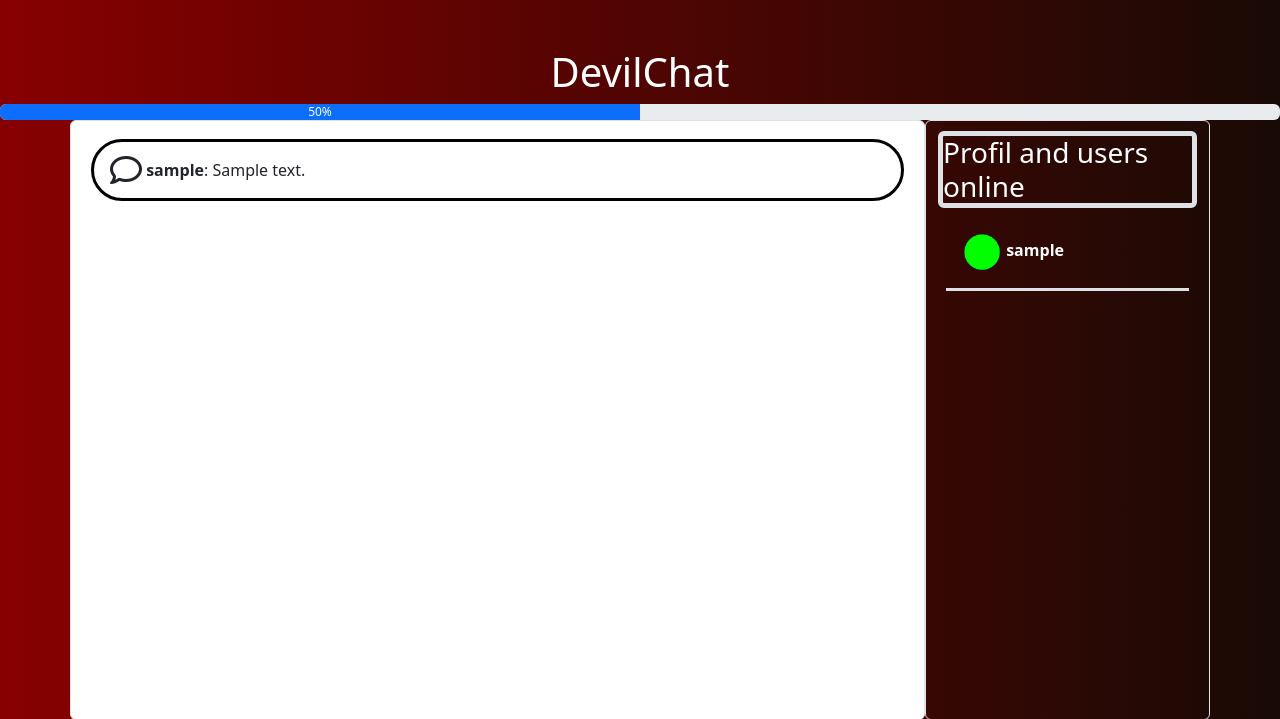
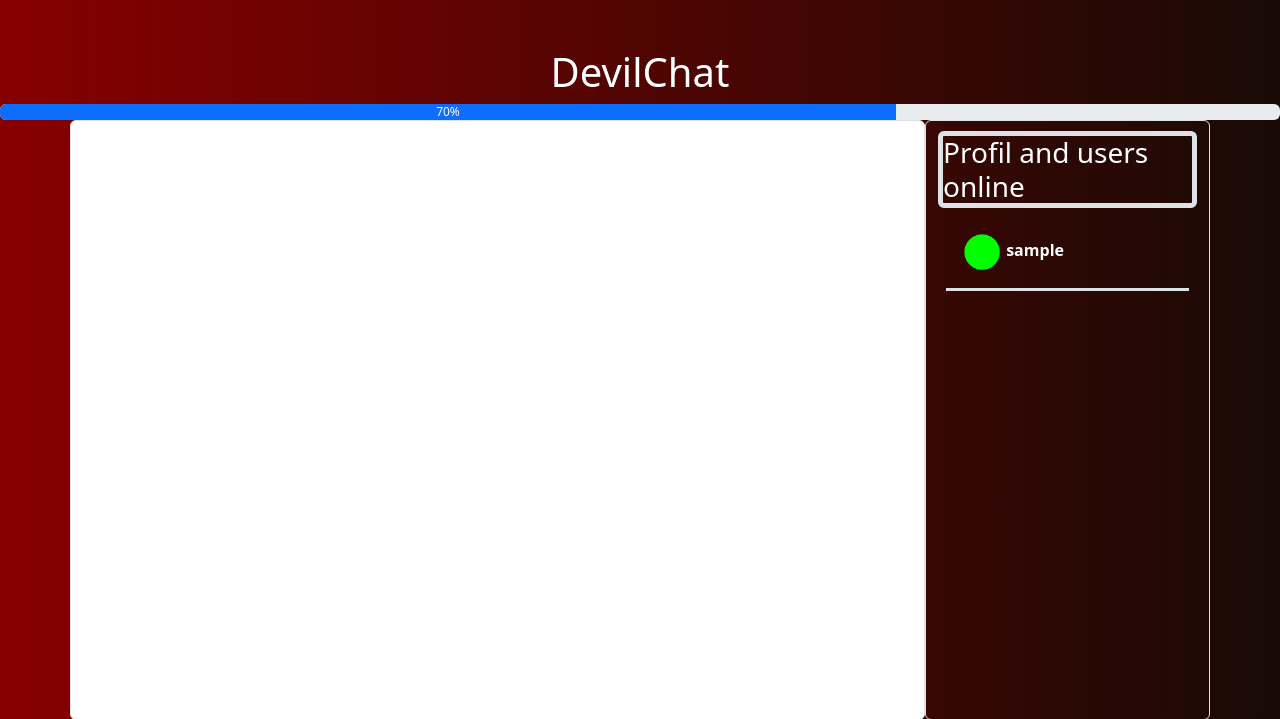
Before and after one commit to JorgeRobles1993/MiniChat-TP, a PHP site: page / in a window 1280 px wide. Shown: the top 719 px of the page. Run offline with PHP 8.4, Linux system fonts and the light colour scheme; tables that the repository leaves empty or names only in its code hold one stand-in row (values such as "Sample post"); some libraries are stand-ins or nearby versions.

Commit message:
ca marche manque le style

```diff
--- a/index.php
+++ b/index.php
@@ -2,15 +2,14 @@
 require_once './config/connexion.php';
 include './partials/header.php';
 
-
-// $prepareRequest = $connexion->prepare("SELECT ChatUsers.user_name , UserMessages.messages , UserMessages.dateHour FROM `UserMessages` LEFT JOIN ChatUsers ON UserMessages.user_id = ChatUsers.id ORDER BY `UserMessages`. `dateHour` ASC;");
 
 $prepareRequest =  $connexion->prepare(
   "SELECT * FROM `UserMessages`
   JOIN ChatUsers
       ON UserMessages.user_id = ChatUsers.id
   ORDER BY `UserMessages`. `dateHour` ASC
-  ");
+  "
+);
 
 $prepareRequest->execute();
 
@@ -26,7 +25,7 @@
 ?>
 
 <div class="progress" role="progressbar" aria-label="Success example" aria-valuenow="3" aria-valuemin="0" aria-valuemax="100">
-  <div class="progress-bar bg-primary" style="width: 50%">50%</div>
+  <div class="progress-bar bg-primary" style="width: 70%">70%</div>
 </div>
 
 <!-- chat window -->
@@ -35,18 +34,8 @@
   <div class="row align-items-start">
     <div class="chat-container col-9 border rounded ">
 
-        <?php
-        foreach ($message as $key) { ?>
-
-          <p class="border border-3 border-black rounded-pill p-3 m-2">
-
-            <i class="fa-regular fa-comment fa-2xl"></i>
-
-
-              <span class="fw-bold"> <?= $key['user_name'] .  "</span>" . ": " . $key['messages']  ?>
-          </p>
-
-        <?php  } ?>
+      <ul>
+      </ul>
 
     </div>
 
@@ -61,22 +50,17 @@
 
       <?php  } ?>
 
-
-
-      </div class="users-online">
-    </div>
-  </div>
-</div>
     </div>
 
-
+    <!-- </div class="users-online"> </div> -->
+  </div>
 
 </section>
 
 
 
 <?php
-if(isset($_COOKIE['username_cookie'])){ ?>
+if (isset($_COOKIE['username_cookie'])) { ?>
 
   <section class="container chat-form">
     <div class="form row align-items-start">
@@ -85,13 +69,13 @@
         <div class="input-group p-3 m-2">
 
           <span class="input-group-text" id="basic-addon1"><img class="fa-beat" width="30px" src="./images/red-devil-png.png" alt="" srcset=""></span>
-        <input type="text" class="form col-2 rounded" placeholder="Username" aria-label="Username" aria-describedby="basic-addon1" name="user_name" value="<?= $_COOKIE['username_cookie'] ?>">
+          <input type="text" class="form col-2 rounded" placeholder="Username" aria-label="Username" aria-describedby="basic-addon1" id="username" name="user_name" value="<?= $_COOKIE['username_cookie'] ?>">
         </div>
 
         <div class="input-group">
           <span class="input-group-text">Message</span>
           <textarea class="form-control rounded" aria-label="With textarea" id="messages" name="messages"></textarea>
-        <input type="hidden" name="user_ip" value="<?= $_SERVER['REMOTE_ADDR'] ?> ">
+          <input type="hidden" id="user_ip" name="user_ip" value="<?= $_SERVER['REMOTE_ADDR'] ?>">
           <button type="submit" class="btn btn-warning p-1 m-1 rounded">Send Message</button>
         </div>
       </form>
@@ -101,7 +85,7 @@
 
 
 
-<?php }else{
+<?php } else {
 
 ?>
   <section class="container chat-form">
@@ -111,13 +95,13 @@
         <div class="input-group p-3 m-2">
 
           <span class="input-group-text" id="basic-addon1"><img class="fa-beat" width="30px" src="./images/red-devil-png.png" alt="" srcset=""></span>
-        <input type="text" class="form col-2 rounded" placeholder="Username" aria-label="Username" aria-describedby="basic-addon1" name="user_name">
+          <input type="text" class="form col-2 rounded" placeholder="Username" aria-label="Username" aria-describedby="basic-addon1" id="username" name="user_name">
         </div>
 
         <div class="input-group">
           <span class="input-group-text">Message</span>
           <textarea class="form-control rounded" aria-label="With textarea" id="messages" name="messages"></textarea>
-        <input type="hidden" name="user_ip" value="<?= $_SERVER['REMOTE_ADDR'] ?> ">
+          <input type="hidden" id="user_ip" name="user_ip" value="<?= $_SERVER['REMOTE_ADDR'] ?> ">
           <button type="submit" class="btn btn-warning p-1 m-1 rounded">Send Message</button>
         </div>
       </form>
--- a/javascript/index.js
+++ b/javascript/index.js
@@ -9,21 +9,27 @@
     console.log('J\'arrete le form');
     // 2. Je récupére la valeur de l'input
     const todoContent = document.querySelector('#messages').value
-    console.log(todoContent)
+    const todouser = document.querySelector('#username').value
+    const todoip = document.querySelector('#user_ip').value
 
 
     // Préparer les données de la requete
     let formData = new FormData()
-    formData.append('messages', todoContent)
+    formData.append('messages', todoContent);
+    formData.append('user_name', todouser);
+    formData.append('user_ip', todoip);
 
     // 3. Je lance ma requête en js à la place du formulaire
     fetch('./process/process-create-ajax.php', {
         method: "POST",
         body: formData
     }).then((response)=>{
-        console.log("MOI", response);
+        console.log("response", response);
         return response.text();
     }).then((data)=>{
+
+        console.log("data", data);
+
         // 4. Je vide l'input
         document.querySelector('#messages').value =''
         getTodos()
@@ -31,7 +37,6 @@
     })
 
 })
-
 
 
 
@@ -44,8 +49,9 @@
     data.forEach(todo => {
 
         ul.innerHTML += `
-            <li>${todo.messages}</li>
-         `
+        <li class="border border-3 border-black rounded-pill p-3 m-2">  <i class="fa-regular fa-comment fa-2xl"></i><span class="fw-bold">
+        ${todo.user_name}:  </span> ${todo.messages} ${todo.user_ip} </li>
+        `
     });
 
 }
@@ -54,6 +60,6 @@
 
 
 
-// setInterval(() => {
-//     getTodos()
-// }, 3000);
+setInterval(() => {
+    getTodos()
+}, 3000);
--- a/process/addUser+Message.php
+++ b/process/addUser+Message.php
@@ -58,3 +58,6 @@
 
 
     }
+
+
+echo "erreur";
--- a/style.css
+++ b/style.css
@@ -10,3 +10,7 @@
     padding: 10px;
     background-color: #fff;
 }
+
+ul{
+    list-style: none;
+}
```
Also changed, not shown: e.html (added, +1 -0 lines), process/process-create-ajax.php (+22 -17 lines), process/process-get-all.php (added, +22 -0 lines), 1 other file. Lines whose indentation alone changed are shown as unchanged.
